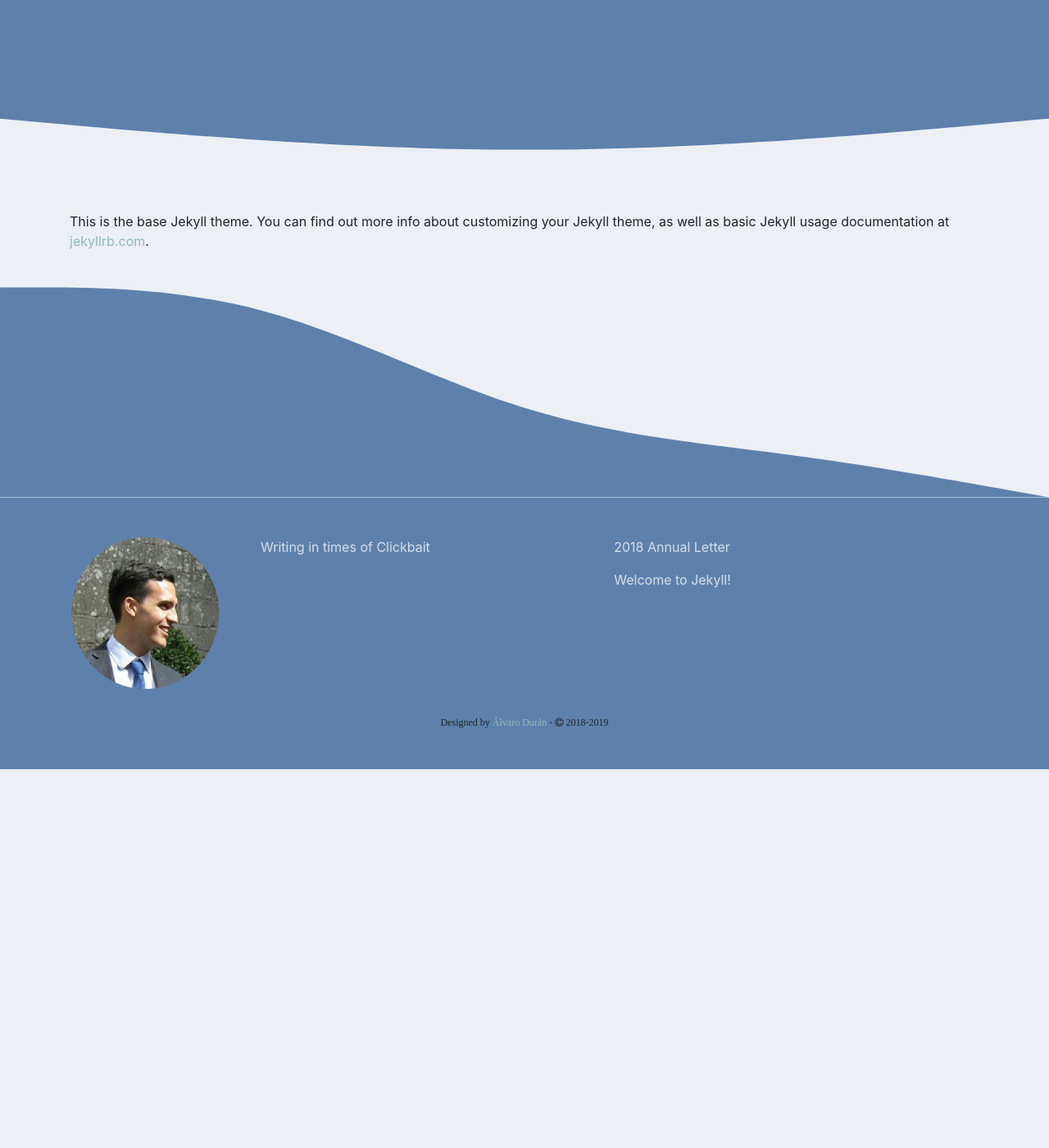
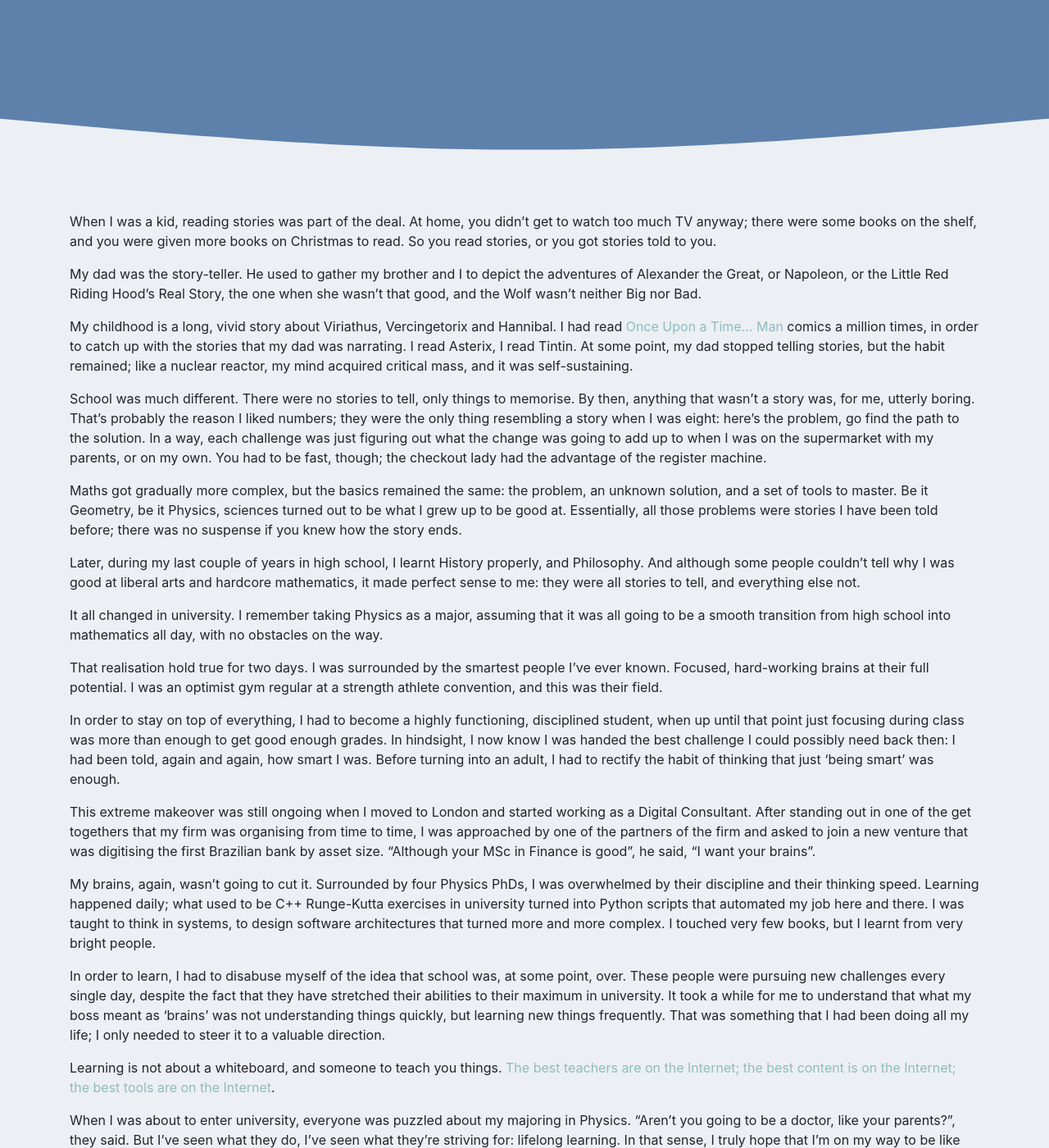
Before and after one commit to ohduran/ohduran.github.io, a Jekyll site: the page built from about.md, in a window 1280 px wide and 1400 px high, scrolled down 267 px. Shown: the whole window at 82% size. Built offline with Jekyll 4.4.1, drawn with Linux system fonts in a browser that asks for light colours; nearby versions of some CDN libraries; some web fonts are replaced; before the commit the page ends 1205 px from its top, so only the background shows below that; some of the changed text lies outside the part shown.

Commit message:
include about text

```diff
--- a/about.md
+++ b/about.md
@@ -7,4 +7,31 @@ lang: en
 title_background_color: 5e81ac
 ---
 
-This is the base Jekyll theme. You can find out more info about customizing your Jekyll theme, as well as basic Jekyll usage documentation at [jekyllrb.com](http://jekyllrb.com/).
+
+When I was a kid, reading stories was part of the deal. At home, you didn’t get to watch too much TV anyway; there were some books on the shelf, and you were given more books on Christmas to read. So you read stories, or you got stories told to you.
+
+My dad was the story-teller. He used to gather my brother and I to depict the adventures of Alexander the Great, or Napoleon, or the Little Red Riding Hood’s Real Story, the one when she wasn’t that good, and the Wolf wasn’t neither Big nor Bad.
+
+My childhood is a long, vivid story about Viriathus, Vercingetorix and Hannibal. I had read [Once Upon a Time… Man](https://en.wikipedia.org/wiki/Once_Upon_a_Time..._Man) comics a million times, in order to catch up with the stories that my dad was narrating. I read Asterix, I read Tintin. At some point, my dad stopped telling stories, but the habit remained; like a nuclear reactor, my mind acquired critical mass, and it was self-sustaining.
+
+School was much different. There were no stories to tell, only things to memorise. By then, anything that wasn’t a story was, for me, utterly boring. That’s probably the reason I liked numbers; they were the only thing resembling a story when I was eight: here’s the problem, go find the path to the solution. In a way, each challenge was just figuring out what the change was going to add up to when I was on the supermarket with my parents, or on my own. You had to be fast, though; the checkout lady had the advantage of the register machine.
+
+Maths got gradually more complex, but the basics remained the same: the problem, an unknown solution, and a set of tools to master. Be it Geometry, be it Physics, sciences turned out to be what I grew up to be good at. Essentially, all those problems were stories I have been told before; there was no suspense if you knew how the story ends.
+
+Later, during my last couple of years in high school, I learnt History properly, and Philosophy. And although some people couldn’t tell why I was good at liberal arts and hardcore mathematics, it made perfect sense to me: they were all stories to tell, and everything else not.
+
+It all changed in university. I remember taking Physics as a major, assuming that it was all going to be a smooth transition from high school into mathematics all day, with no obstacles on the way.
+
+That realisation hold true for two days. I was surrounded by the smartest people I’ve ever known. Focused, hard-working brains at their full potential. I was an optimist gym regular at a strength athlete convention, and this was their field.
+
+In order to stay on top of everything, I had to become a highly functioning, disciplined student, when up until that point just focusing during class was more than enough to get good enough grades. In hindsight, I now know I was handed the best challenge I could possibly need back then: I had been told, again and again, how smart I was. Before turning into an adult, I had to rectify the habit of thinking that just ‘being smart’ was enough.
+
+This extreme makeover was still ongoing when I moved to London and started working as a Digital Consultant. After standing out in one of the get togethers that my firm was organising from time to time, I was approached by one of the partners of the firm and asked to join a new venture that was digitising the first Brazilian bank by asset size. “Although your MSc in Finance is good”, he said, “I want your brains”.
+
+My brains, again, wasn’t going to cut it. Surrounded by four Physics PhDs, I was overwhelmed by their discipline and their thinking speed. Learning happened daily; what used to be C++ Runge-Kutta exercises in university turned into Python scripts that automated my job here and there. I was taught to think in systems, to design software architectures that turned more and more complex. I touched very few books, but I learnt from very bright people.
+
+In order to learn, I had to disabuse myself of the idea that school was, at some point, over. These people were pursuing new challenges every single day, despite the fact that they have stretched their abilities to their maximum in university. It took a while for me to understand that what my boss meant as ‘brains’ was not understanding things quickly, but learning new things frequently. That was something that I had been doing all my life; I only needed to steer it to a valuable direction.
+
+Learning is not about a whiteboard, and someone to teach you things. [The best teachers are on the Internet; the best content is on the Internet; the best tools are on the Internet](https://twitter.com/AndrewYNg/status/890261553416552448).
+
+When I was about to enter university, everyone was puzzled about my majoring in Physics. “Aren’t you going to be a doctor, like your parents?”, they said. But I’ve seen what they do, I’ve seen what they’re striving for: lifelong learning. In that sense, I truly hope that I’m on my way to be like them.
```
